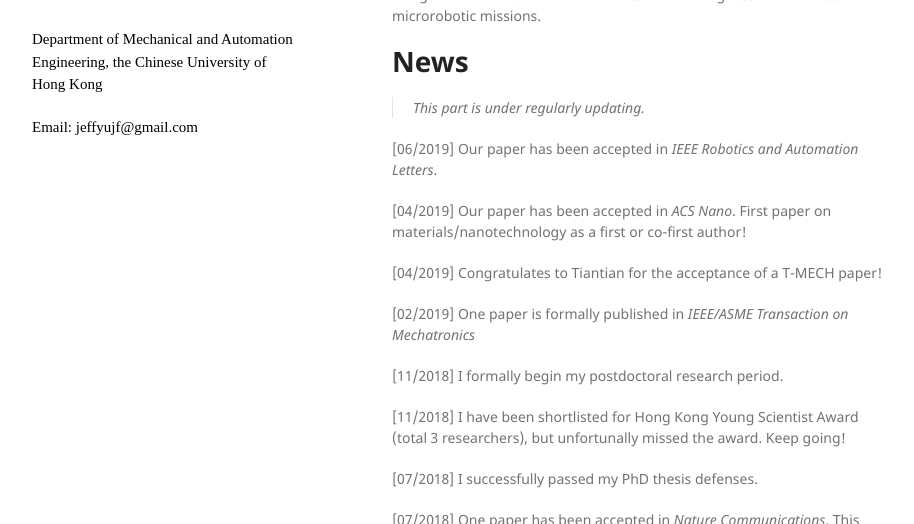
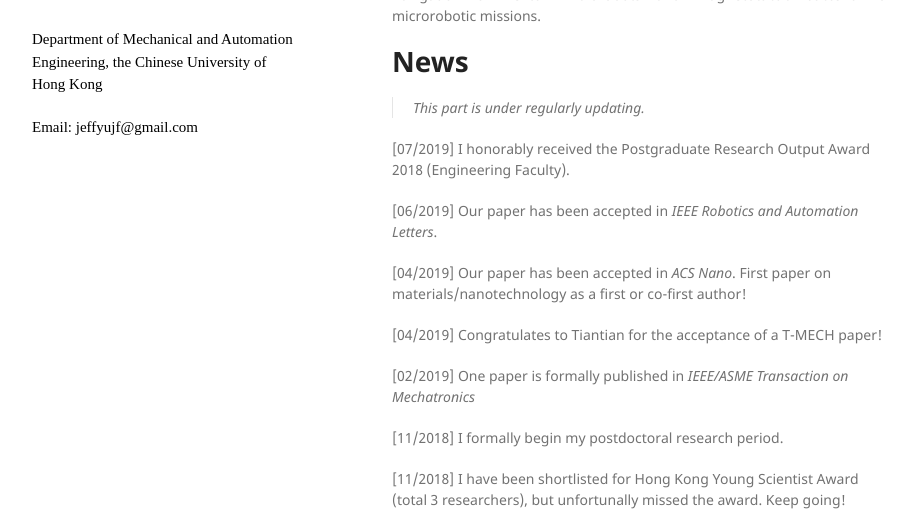
Before and after one commit to jeffyujf/YuJiangfan, a Jekyll site: the page built from index.md, in a window 1280 px wide and 900 px high, cut to the strip 376-900 px from the top of the window. Shown: the whole strip, without its empty margins (178-1092 px from the left). Built offline with Jekyll 4.4.1, drawn with Linux system fonts in a browser that asks for light colours; our own code applies the rules of GitHub Pages for plain Markdown files.

Commit message:
Update index.md

```diff
--- a/index.md
+++ b/index.md
@@ -6,6 +6,8 @@
 
 # News
 >This part is under regularly updating.
+
+[07/2019] I honorably received the Postgraduate Research Output Award 2018 (Engineering Faculty).
 
 [06/2019] Our paper has been accepted in <i>IEEE Robotics and Automation Letters</i>.
 
```
